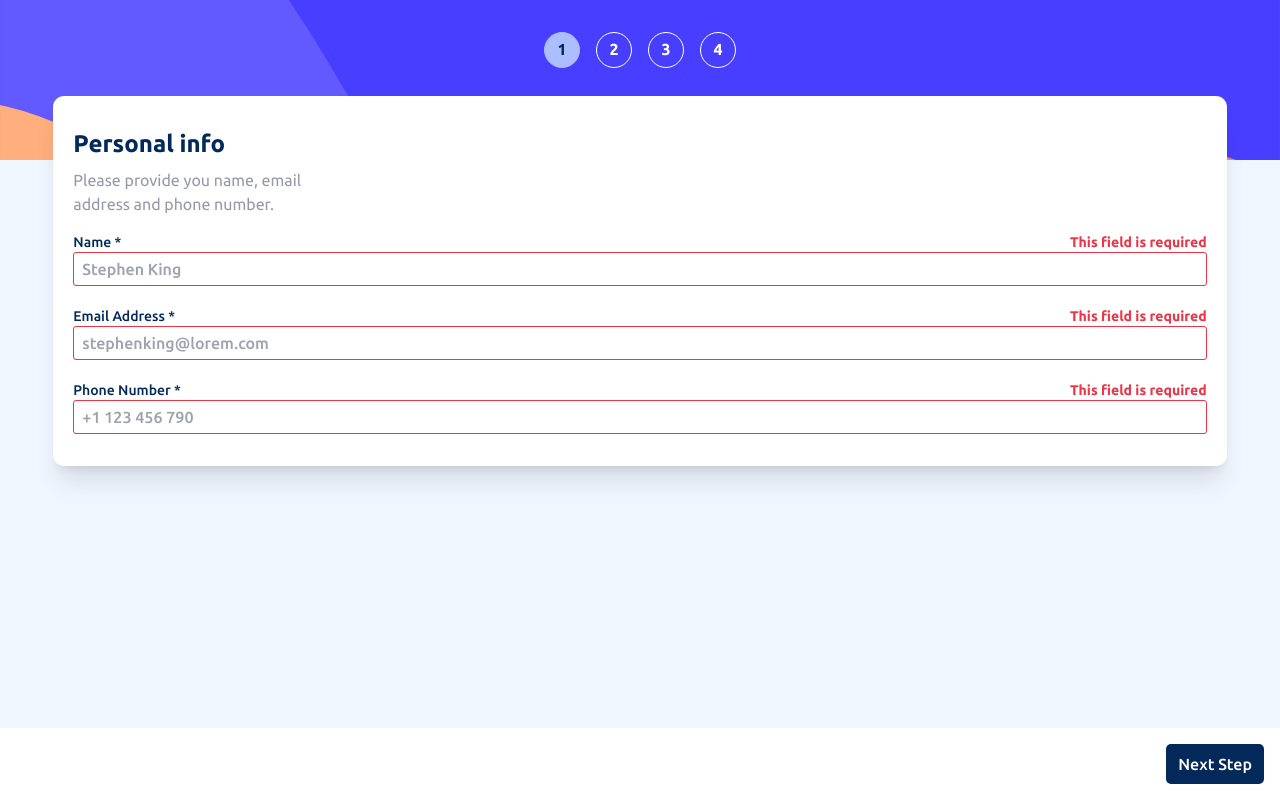
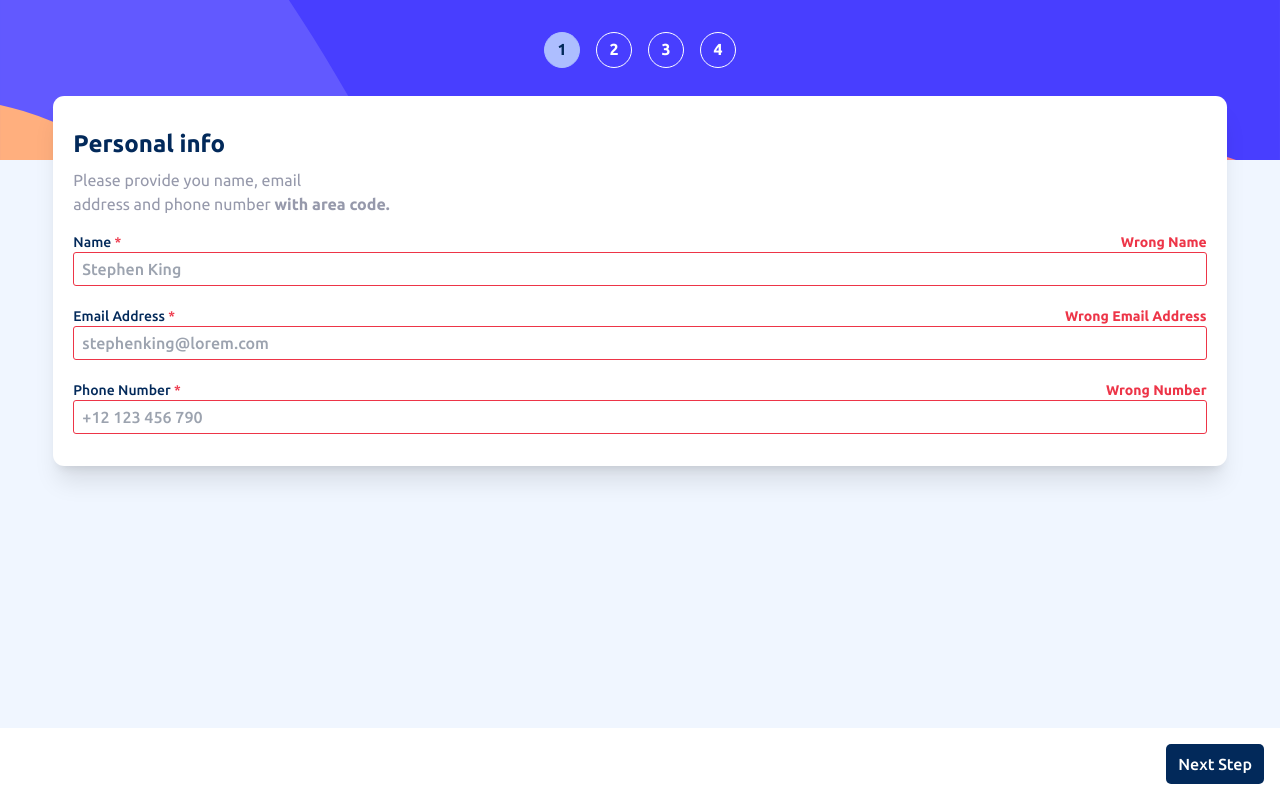
Before and after one commit to DawidBugajski/multi-step-form, a React (Create React App) app: page / in a window 1280 px wide. Both pictures are taken after a click on the button "Next Step". Built offline with nearby package versions, Linux system fonts and the light colour scheme.

Commit message:
completed step1

```diff
--- a/src/components/ButtonNext.jsx
+++ b/src/components/ButtonNext.jsx
@@ -2,6 +2,11 @@ import React from 'react';
 import { useDispatch, useSelector } from 'react-redux';
 import { setNextStep } from 'store/slices/stepsSlice';
 import { setError } from 'store/slices/personalInfoSlice';
+import {
+  NAME_REGEX,
+  EMAIL_REGEX,
+  PHONE_REGEX,
+} from 'utils/helpers/formValidate';
 
 const ButtonNext = () => {
   const dispatch = useDispatch();
@@ -9,25 +14,18 @@ const ButtonNext = () => {
     (state) => state.personalInfo
   );
 
-  const handleNextStep = () => {
-    if (
-      phoneNumber.length === 0 ||
-      fullName.length === 0 ||
-      email.length === 0
-    ) {
-      dispatch(setError());
-    } else {
-      dispatch(setNextStep());
-      console.log(
-        `username:${fullName}, email addres: ${email}, phone number:${phoneNumber}`
-      );
-    }
-  };
+  const error =
+    !fullName.match(NAME_REGEX) ||
+    !phoneNumber.match(PHONE_REGEX) ||
+    !email.match(EMAIL_REGEX);
+
+  const handleNextStep = () =>
+    error ? dispatch(setError()) : dispatch(setNextStep());
 
   return (
     <button
       onClick={handleNextStep}
-      className='py-2 px-3 font-medium text-center text-white rounded-[5px] bg-darkBlue'
+      className='py-2 px-3 font-medium text-center text-white rounded-[5px] bg-darkBlue hover:bg-purplishBlue transition-colors duration-100 ease-linear'
     >
       Next Step
     </button>
--- a/src/components/FormContainer.jsx
+++ b/src/components/FormContainer.jsx
@@ -3,7 +3,7 @@ import { useSelector } from 'react-redux';
 import SelectPlan from 'routes/SelectPlan';
 import PickAddons from 'routes/PickAddons';
 import Summary from 'routes/Summary';
-import PersonalInfo from 'routes/PersonalInfo';
+import PersonalInfo from 'routes/PersonalInfo/PersonalInfo';
 
 const FormContainer = () => {
   const currentStep = useSelector((state) => state.steps.currentStep);
--- /dev/null
+++ b/src/routes/PersonalInfo/InputClass.jsx
@@ -0,0 +1,10 @@
+import { useSelector } from 'react-redux';
+
+const InputClass = (field, regex) => {
+  const error = useSelector((state) => state.personalInfo.error);
+  let borderColor = 'border-coolGray';
+  if (error && !field.match(regex)) borderColor = 'border-strawberryRed';
+  return `text-darkBlue py-1 pl-2 font-medium border-[1px] rounded-[3px] ${borderColor} outline-none mb-3`;
+};
+
+export default InputClass;
--- a/src/routes/PersonalInfo.jsx
+++ b/src/routes/PersonalInfo/PersonalInfo.jsx
@@ -5,23 +5,22 @@ import {
   setEmail,
 } from 'store/slices/personalInfoSlice';
 import { useDispatch, useSelector } from 'react-redux';
+import {
+  NAME_REGEX,
+  EMAIL_REGEX,
+  PHONE_REGEX,
+} from 'utils/helpers/formValidate';
+import RenderErrorMessage from 'routes/PersonalInfo/RenderErrorMessage';
+import InputClass from 'routes/PersonalInfo/InputClass';
 
 const PersonalInfo = () => {
   const dispatch = useDispatch();
-  const { phoneNumber, fullName, email, error } = useSelector(
+  const { phoneNumber, fullName, email } = useSelector(
     (state) => state.personalInfo
   );
 
   const handleSetFullName = (e) => {
-    let value = e.target.value;
-    if (value.length > 50) {
-      value = value.slice(0, 50);
-    }
-    if (value.match(/\s\s/)) {
-      value = value.replace(/\s\s/g, ' ');
-    }
-    e.target.value = value;
-    dispatch(setFullName(value));
+    dispatch(setFullName(e.target.value));
   };
   const handleSetPhoneNumber = (e) => {
     dispatch(setPhoneNumber(e.target.value));
@@ -30,40 +29,27 @@ const PersonalInfo = () => {
     dispatch(setEmail(e.target.value));
   };
 
-  const renderErrorMessage = (field) => {
-    if (error && field.length === 0) {
-      return (
-        <label className='text-sm font-bold text-strawberryRed'>
-          This field is required
-        </label>
-      );
-    }
-    return null;
-  };
-
-  const inputClass = (field) => {
-    let borderColor = 'border-coolGray';
-    if (error && field.length === 0) borderColor = 'border-strawberryRed';
-    return `py-1 pl-2 font-medium border-[1px] rounded-[3px] ${borderColor} outline-none mb-3`;
-  };
-
   return (
     <div>
       <h2 className='mb-2 text-2xl font-bold text-darkBlue'>Personal info</h2>
       <p className='mb-4 text-coolGray'>
         Please provide you name, email <br />
-        address and phone number.
+        address and phone number{' '}
+        <span className='font-bold'>with area code.</span>
       </p>
       <form>
         <div className='flex flex-col mb-2'>
           <div className='flex justify-between'>
             <label className='text-sm font-medium text-darkBlue' htmlFor='name'>
-              Name *
+              Name <span className='text-strawberryRed'>*</span>
             </label>
-            {renderErrorMessage(fullName)}
+            {RenderErrorMessage(fullName, NAME_REGEX, 'Wrong Name')}
           </div>
           <input
-            className={`${inputClass(fullName)} focus:border-purplishBlue`}
+            className={`${InputClass(
+              fullName,
+              NAME_REGEX
+            )} focus:border-purplishBlue`}
             type='text'
             id='fullName'
             placeholder='Stephen King'
@@ -74,12 +60,15 @@ const PersonalInfo = () => {
         <div className='flex flex-col mb-2'>
           <div className='flex justify-between'>
             <label className='text-sm font-medium text-darkBlue' htmlFor='name'>
-              Email Address *
+              Email Address <span className='text-strawberryRed'>*</span>
             </label>
-            {renderErrorMessage(email)}
+            {RenderErrorMessage(email, EMAIL_REGEX, 'Wrong Email Address')}
           </div>
           <input
-            className={`${inputClass(email)} focus:border-purplishBlue`}
+            className={`${InputClass(
+              email,
+              EMAIL_REGEX
+            )} focus:border-purplishBlue`}
             type='email'
             id='email'
             placeholder='stephenking@lorem.com'
@@ -90,14 +79,17 @@ const PersonalInfo = () => {
         <div className='flex flex-col mb-2'>
           <div className='flex justify-between'>
             <label className='text-sm font-medium text-darkBlue' htmlFor='name'>
-              Phone Number *
+              Phone Number <span className='text-strawberryRed'>*</span>
             </label>
-            {renderErrorMessage(phoneNumber)}
+            {RenderErrorMessage(phoneNumber, PHONE_REGEX, 'Wrong Number')}
           </div>
           <input
-            className={`${inputClass(phoneNumber)} focus:border-purplishBlue`}
+            className={`${InputClass(
+              phoneNumber,
+              PHONE_REGEX
+            )} focus:border-purplishBlue`}
             id='phoneNumber'
-            placeholder='+1 123 456 790'
+            placeholder='+12 123 456 790'
             value={phoneNumber}
             onChange={handleSetPhoneNumber}
           />
@@ -108,11 +100,3 @@ const PersonalInfo = () => {
 };
 
 export default PersonalInfo;
-
-/**
- * todo
- * ustwienie fontu koloru jak coś wpisujemy [🔺]
- * zrobienie walidacji w formularzu email [🔺]
- * zrobienie walidacji w numerach telefonów [🔺]
- * refaktoryzacja kodu żeby wyjebać wszystko do utils/helpers[🔺]
- */
--- /dev/null
+++ b/src/routes/PersonalInfo/RenderErrorMessage.jsx
@@ -0,0 +1,14 @@
+import { useSelector } from 'react-redux';
+
+const RenderErrorMessage = (field, regex, message) => {
+  const error = useSelector((state) => state.personalInfo.error);
+
+  if (error && !field.match(regex)) {
+    return (
+      <label className='text-sm font-bold text-strawberryRed'>{message}</label>
+    );
+  }
+  return null;
+};
+
+export default RenderErrorMessage;
--- a/src/store/slices/personalInfoSlice.js
+++ b/src/store/slices/personalInfoSlice.js
@@ -11,15 +11,12 @@ const personalInfoSlice = createSlice({
   reducers: {
     setFullName: (state, action) => {
       state.fullName = action.payload;
-      // console.log(state.fullName);
     },
     setPhoneNumber: (state, action) => {
       state.phoneNumber = action.payload;
-      // console.log(state.phoneNumber);
     },
     setEmail: (state, action) => {
       state.email = action.payload;
-      // console.log(state.email);
     },
     setError: (state) => {
       state.error = true;
--- /dev/null
+++ b/src/utils/helpers/formValidate.js
@@ -0,0 +1,8 @@
+const NAME_REGEX =
+  /^[a-zA-Z0-9ąćęłńóśźżĄĆĘŁŃÓŚŹŻ]+(?:[\s][a-zA-Z0-9ąćęłńóśźżĄĆĘŁŃÓŚŹŻ]+)*$/;
+
+const EMAIL_REGEX = /^\S+@\S+\.\S+$/;
+
+const PHONE_REGEX = /^\+\d{2}(?:\s?\d{3}){2}\s?\d{3}$/; //+12 123 456 789 || +12123456789
+
+export { NAME_REGEX, EMAIL_REGEX, PHONE_REGEX };
```
